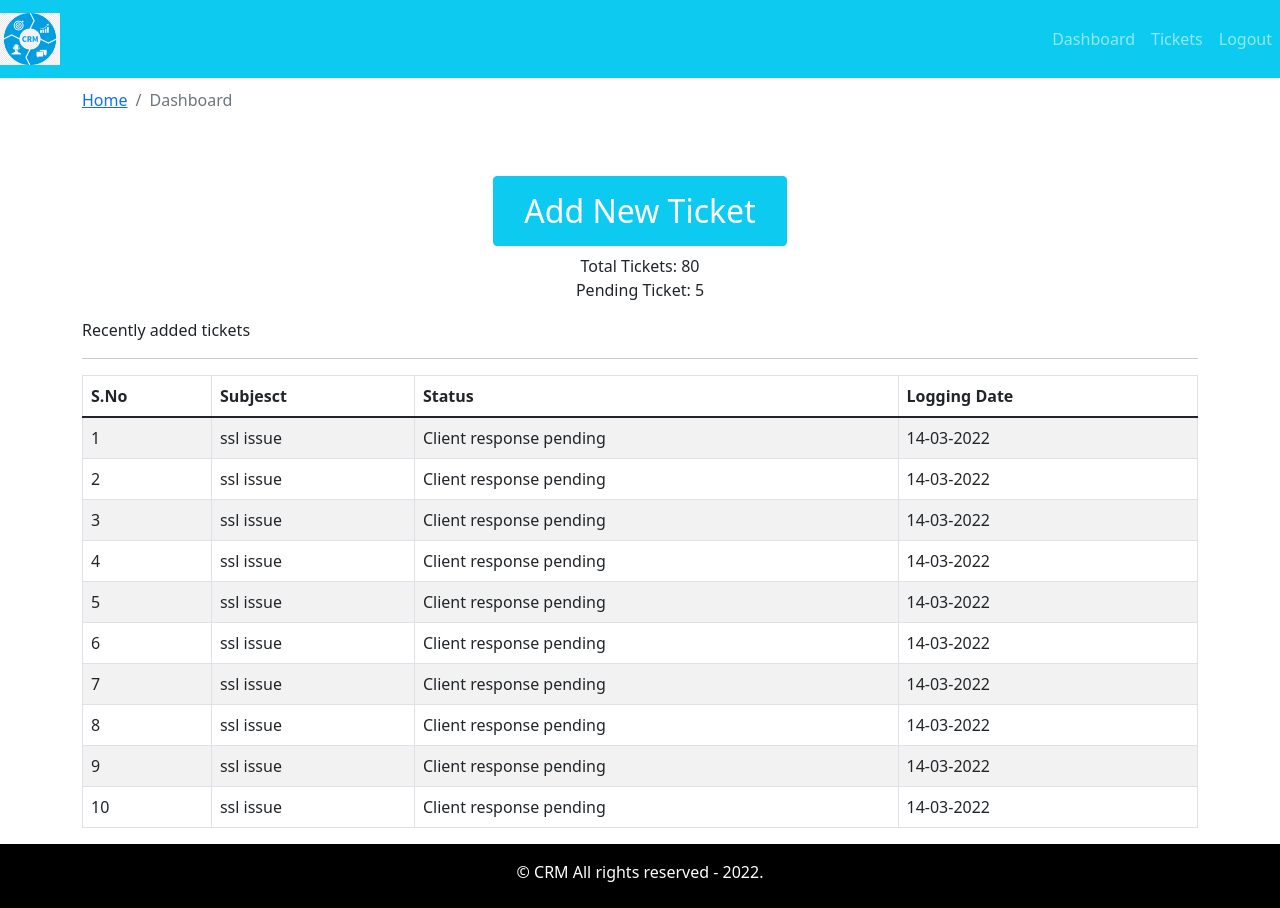
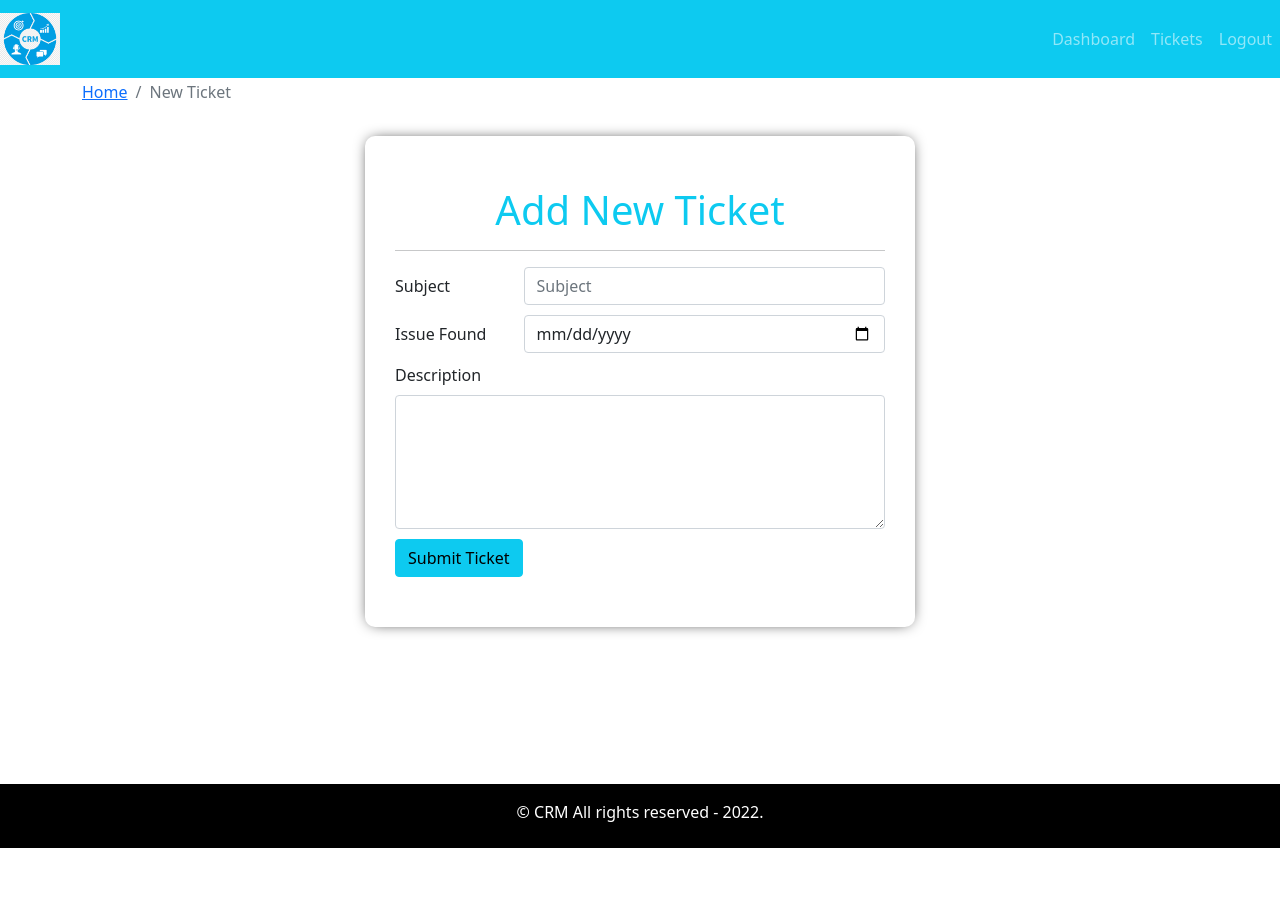
Before and after one commit to palashpareek/crm-frontend, a React (Create React App) app: page / in a window 1280 px wide. After the commit the page ends 848 px from the top, so only its background shows below. Built offline with nearby package versions, Linux system fonts and the light colour scheme.

Commit message:
New ticket form added

```diff
--- a/src/App.js
+++ b/src/App.js
@@ -3,13 +3,15 @@
 import Entry from './pages/entry/Entry_page';
 import DefaultLayout from './layout/DefaultLayout';
 import Dashboard from './pages/dashboard/Dashboard';
+import AddTicket from './pages/new-ticket/AddTicket';
 
 function App() {
   return (
     <div className="App">
      {/*<Entry />*/}
       <DefaultLayout>
-        <Dashboard />
+        {/* <Dashboard /> */}
+        <AddTicket />
       </DefaultLayout>
     </div>
   );
--- /dev/null
+++ b/src/components/add-ticket-form/AddTicketForm.js
@@ -0,0 +1,64 @@
+import React from 'react';
+import {Form, Button, Row,  Col} from 'react-bootstrap'
+import './add-ticket-form.css'
+
+const AddTicketForm = ({handleOnSubmit, handleOnChange, frmDt}) =>{
+
+    return (
+        <div className=' mt-3 add-new-ticket'>
+
+            <h1 className='text-info text-center'>Add New Ticket</h1>
+
+            <hr />
+
+            <Form autoComplete='off' onSubmit={handleOnSubmit}>
+
+                     <Form.Group  as={Row} style={{marginBottom: 10, marginTop: 10}}>
+                         <Form.Label column sm={3}>Subject</Form.Label>
+                         <Col sm={9}>
+                         <Form.Control
+                         type = 'text'
+                         name='subject'
+                         value={frmDt.subject}
+                         onChange = {handleOnChange}
+                         placeholder='Subject'
+                         required
+                         />
+                         </Col>
+                     </Form.Group>
+
+                     <Form.Group as={Row}  style={{marginBottom: 10}}>
+                         <Form.Label column sm={3}>Issue Found</Form.Label>
+                         <Col sm={9}>
+                         <Form.Control
+                         type = 'date'
+                         name='issueDate'
+                         value={frmDt.issueDate}
+                         onChange = {handleOnChange}
+                         required
+                         />
+                         </Col>
+                     </Form.Group>
+
+                     <Form.Group>
+                         <Form.Label>Description</Form.Label>
+                         <Form.Control
+                         as = 'textarea'
+                         name='detail'
+                         rows="5"
+                         value={frmDt.detail}
+                         onChange = {handleOnChange}
+                         required
+                         />
+                     </Form.Group>
+
+
+                     <Button type="submit" style={{marginTop: 10}} variant="info"  >Submit Ticket</Button>
+
+
+                     </Form>
+        </div>
+    )
+}
+
+export default AddTicketForm;
--- /dev/null
+++ b/src/components/add-ticket-form/add-ticket-form.css
@@ -0,0 +1,9 @@
+.add-new-ticket{
+    background: white;
+    box-shadow: 0px 0px 15px -5px black;
+    padding: 50px 30px;
+    border-radius: 10px;
+    max-width: 550px;
+    margin-left: auto;
+    margin-right: auto;
+}
--- a/src/layout/DefaultLayout.js
+++ b/src/layout/DefaultLayout.js
@@ -12,7 +12,7 @@
            </header>
 
            <main className='main'>
-         {children}
+             {children}
            </main>
 
           <footer className='footer'>
--- /dev/null
+++ b/src/pages/new-ticket/AddTicket.js
@@ -0,0 +1,59 @@
+import {React, useEffect, useState} from 'react';
+import {Container, Row, Col} from 'react-bootstrap'
+import AddTicketForm from '../../components/add-ticket-form/AddTicketForm';
+import Breadcrumb1 from '../../components/breadcrumb/Breadcrumb';
+
+const initialFrmDt ={
+    subject: '',
+    issueDate: '',
+    detail: ''
+}
+
+const AddTicket = () =>{
+
+    const [frmData, setfrmData] = useState(initialFrmDt);
+
+    useEffect(() => {}, [frmData]);
+
+const handleOnChange = e =>{
+     const {name, value} = e.target;
+
+     setfrmData({
+         ...frmData,
+         [name]: value
+     })
+
+}
+
+const handleOnSubmit = e => {
+
+    e.preventDefault();
+
+    console.log('Form submit request received');
+
+    console.log(frmData)
+}
+
+    return (
+         <Container>
+             <Row>
+                 <Col>
+                 <Breadcrumb1 page="New Ticket"/>
+                 </Col>
+             </Row>
+
+             <Row>
+                 <Col>
+                 <AddTicketForm
+                  handleOnChange={handleOnChange}
+                 handleOnSubmit={handleOnSubmit}
+                 frmDt = {frmData}
+                 />
+                 </Col>
+             </Row>
+
+         </Container>
+    )
+};
+
+export default AddTicket;
```
